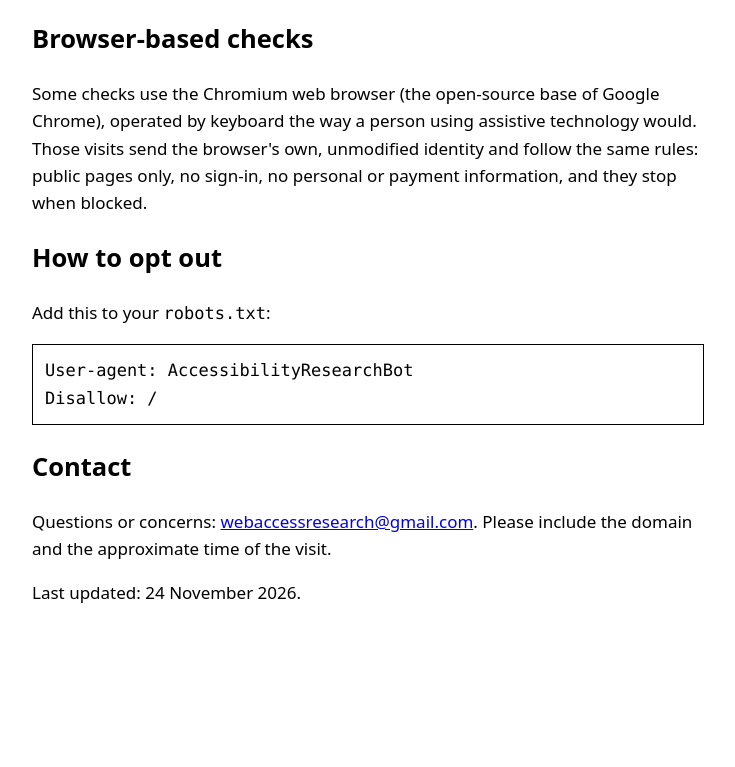
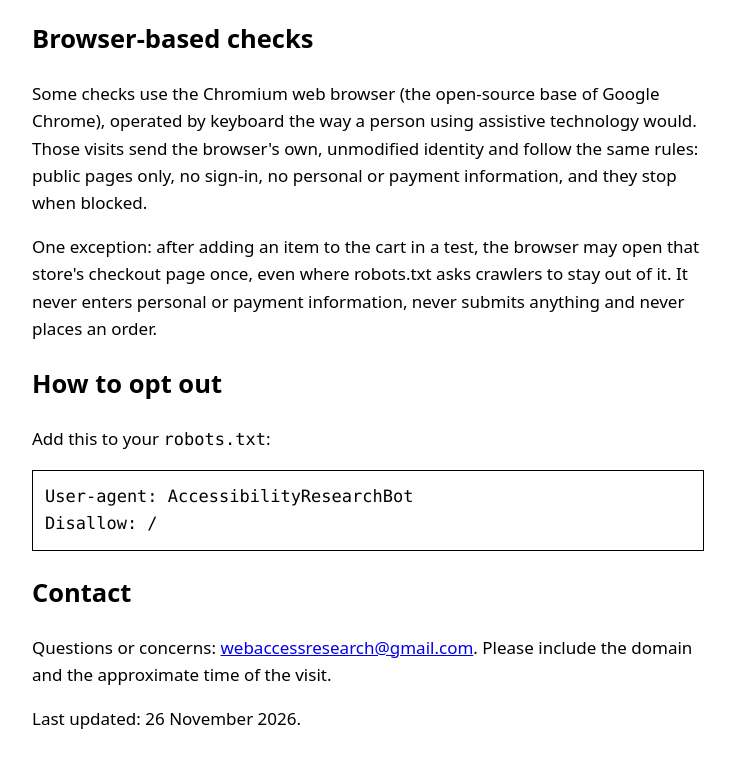
Before and after one commit to webaccessresearch/webaccessresearch.github.io, a plain HTML site: page index.html in a window 1280 px wide. Shown: the part 731-1498 px from the top of the page, without its empty margins (272-1007 px from the left). Before the commit the page ends 1403 px from the top, so only its background shows below. Drawn offline with Linux system fonts and the light colour scheme.

Commit message:
Browser-based checks: the one checkout exception

```diff
--- a/index.html
+++ b/index.html
@@ -45,6 +45,9 @@
   keyboard the way a person using assistive technology would. Those visits send the browser's own,
   unmodified identity and follow the same rules: public pages only, no sign-in, no personal or
   payment information, and they stop when blocked.</p>
+  <p>One exception: after adding an item to the cart in a test, the browser may open that
+  store's checkout page once, even where robots.txt asks crawlers to stay out of it. It never
+  enters personal or payment information, never submits anything and never places an order.</p>
 
   <h2>How to opt out</h2>
   <p>Add this to your <code>robots.txt</code>:</p>
@@ -56,7 +59,7 @@ Disallow: /</code></pre>
   Please include the domain and the approximate time of the visit.</p>
 </main>
 <footer>
-  <p>Last updated: <time datetime="2026-11-24">24 November 2026</time>.</p>
+  <p>Last updated: <time datetime="2026-11-26">26 November 2026</time>.</p>
 </footer>
 </body>
 </html>
```
